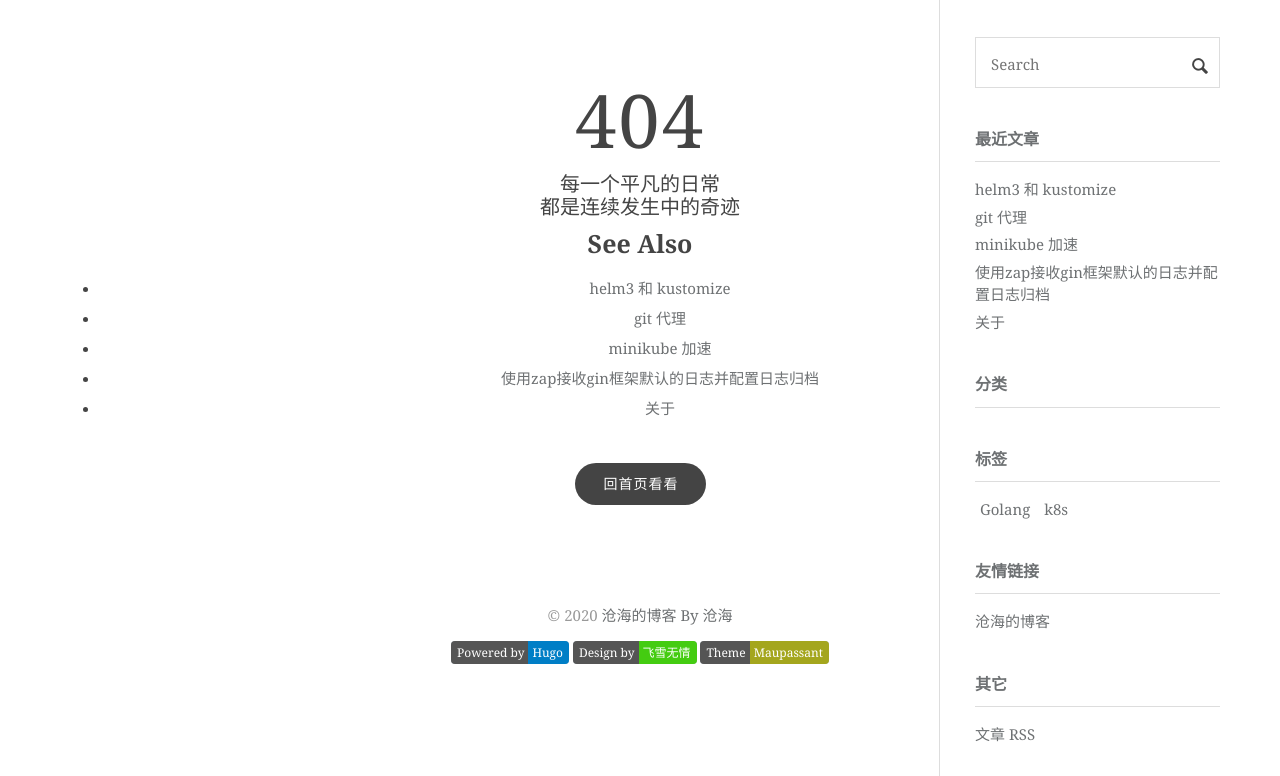
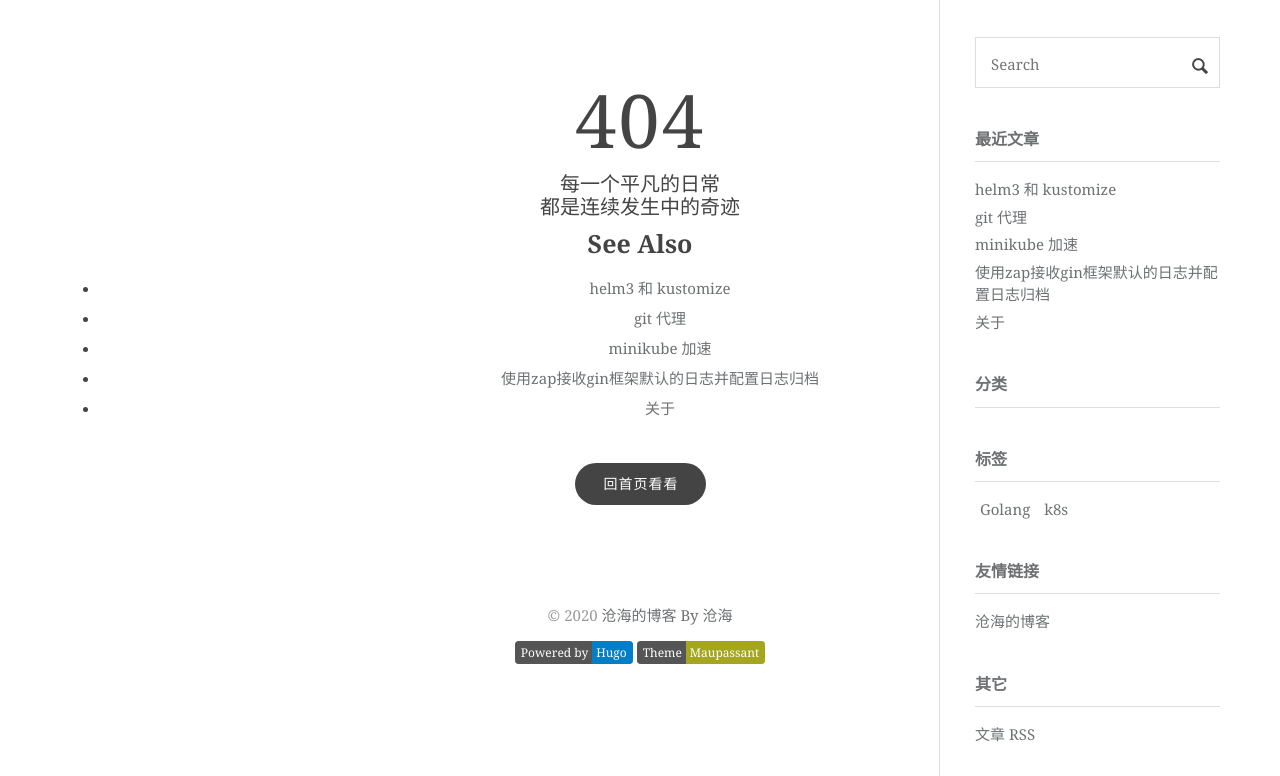
Before and after one commit to lxd5866/lxd5866.github.io, a plain HTML site: page 404.html in a window 1280 px wide. Shown: the part 168-944 px from the top of the page. Drawn offline with nearby package versions, Linux system fonts and the light colour scheme; some packages are replaced by stand-ins of ours; a script that the page names is missing.

Commit message:
rebuilding site Wed Dec  9 00:31:13 CST 2020

```diff
--- a/404.html
+++ b/404.html
@@ -112,9 +112,6 @@
             <a href="https://gohugo.io/" target="_black" rel="nofollow"><span class="badge-subject">Powered by</span><span class="badge-value bg-blue">Hugo</span></a>
         </div>
         <div class="github-badge">
-            <a href="https://www.flysnow.org/" target="_black"><span class="badge-subject">Design by</span><span class="badge-value bg-brightgreen">飞雪无情</span></a>
-        </div>
-        <div class="github-badge">
             <a href="https://github.com/flysnow-org/maupassant-hugo" target="_black"><span class="badge-subject">Theme</span><span class="badge-value bg-yellowgreen">Maupassant</span></a>
         </div>
     </div>
```
Also changed, not shown: categories/index.html (+0 -3 lines), index.html (+0 -3 lines), post/2012-12-02-1/index.html (+0 -3 lines), post/2020-11-24-1/index.html (+0 -3 lines), post/202012-12-04-1/index.html (+0 -3 lines), post/202012-12-07-1/index.html (+0 -3 lines), post/about/index.html (+0 -3 lines), post/index.html (+0 -3 lines), tags/Golang/index.html (+0 -3 lines), tags/index.html (+0 -3 lines), tags/k8s/index.html (+0 -3 lines).
